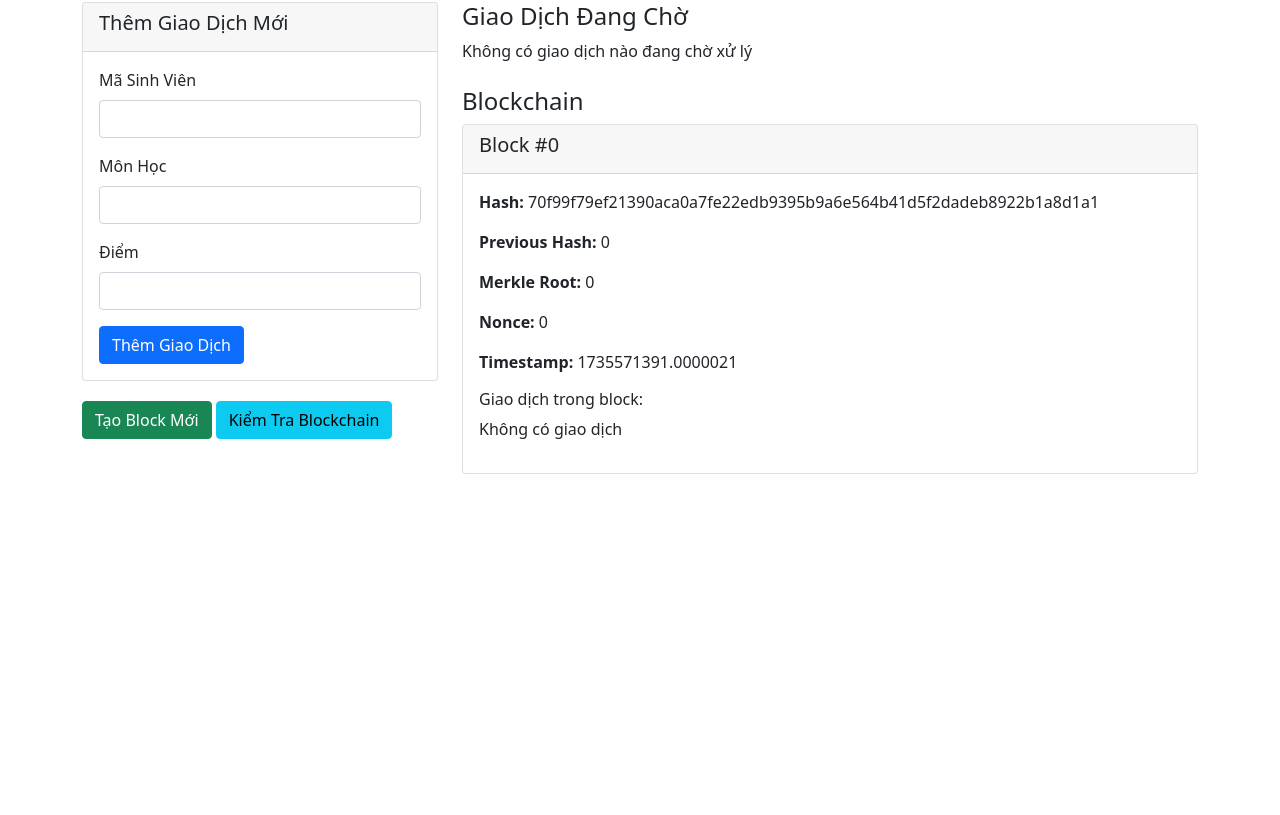
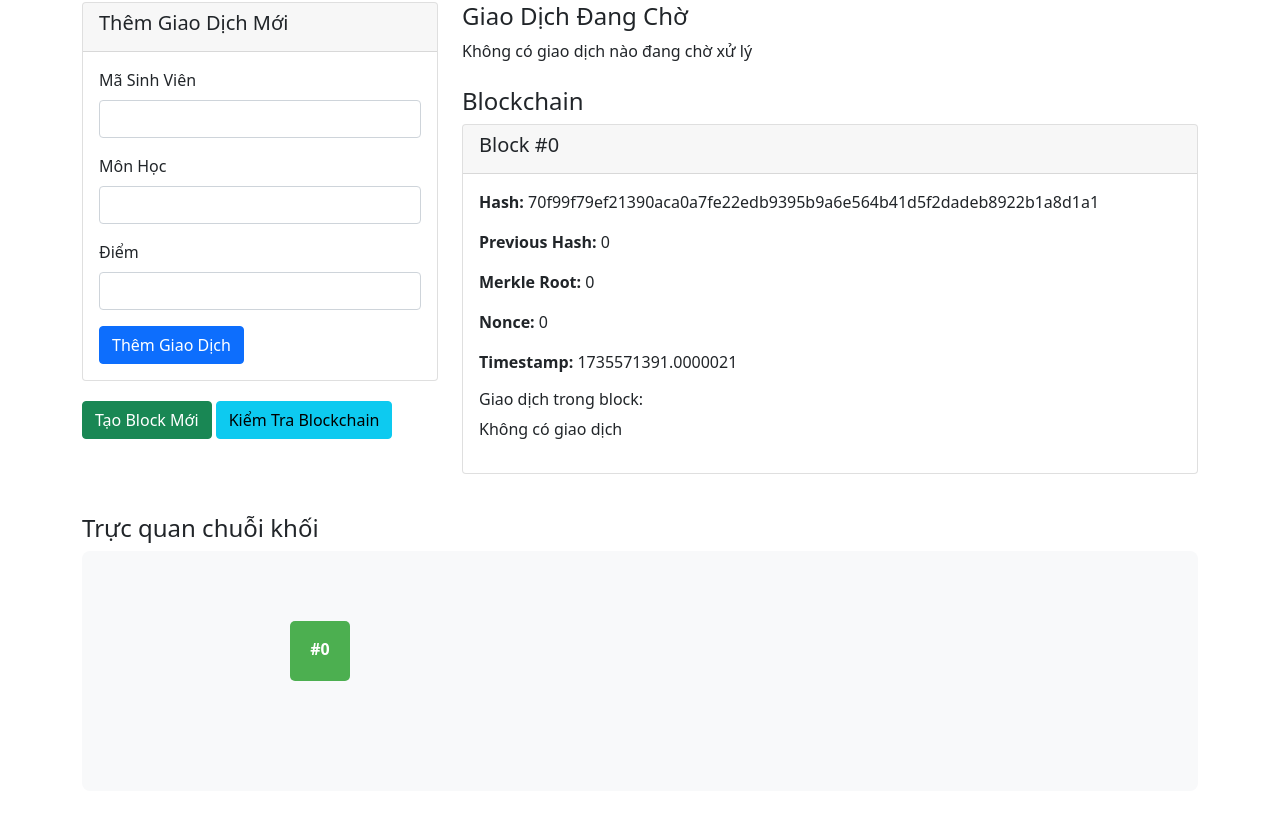
Before and after one commit to Quyphu1910/BTNhom--BlockChain, a Flask app: page / in a window 1280 px wide. Shown: the part 78-893 px from the top of the page. Before the commit the page ends 552 px from the top, so only its background shows below. Run offline with Flask 3, Linux system fonts and the light colour scheme.

Commit message:
thêm hiển thị trực quan blockchain

```diff
--- a/Blockchain.py
+++ b/Blockchain.py
@@ -9,7 +9,7 @@ from datetime import datetime
 
 class Transaction:
     def __init__(self, student_id, course, score):
-        # ID giao dịch duy nhất
+        # Mã giao dịch duy nhất
         self.transaction_id = str(uuid.uuid4())
         # Mã số sinh viên
         self.student_id = student_id
@@ -33,7 +33,7 @@ class Transaction:
         return f"Transaction(ID={self.transaction_id}, student_id={self.student_id}, course={self.course}, score={self.score}, timestamp={self.timestamp})"
 
 # ============================
-# LỚP BLOCK (KHỐI)
+# LỚP KHỐI (Block)
 # ============================
 
 class Block:
@@ -46,15 +46,15 @@ class Block:
         self.timestamp = time.time()
         # Danh sách giao dịch trong khối
         self.transactions = transactions
-        # Merkle Root cho giao dịch
+        # Mã băm gốc Merkle cho giao dịch
         self.merkle_root = self.calculateMerkleRoot()
-        # Nonce (dùng để khai thác khối)
+        # Số nonce (dùng để đào khối)
         self.nonce = 0
         # Mã băm của khối hiện tại
         self.hash = self.calculateHash()
 
     def calculateHash(self):
-        # Tính mã băm cho khối dựa trên nội dung của nó
+        # Tính toán mã băm cho khối dựa trên nội dung của nó
         block_data = (f"{self.index}"
                       f"{self.merkle_root}"
                       f"{self.timestamp}"
@@ -63,7 +63,7 @@ class Block:
         return hashlib.sha256(block_data.encode()).hexdigest()
 
     def calculateMerkleRoot(self):
-        # Tính Merkle Root từ danh sách giao dịch
+        # Tạo cây Merkle và tính gốc Merkle từ các giao dịch
         hashes = []
         for tx in self.transactions:
             # Chuyển giao dịch thành dictionary
@@ -92,26 +92,37 @@ class Block:
         return hashes[0] if hashes else "0"
 
     def mineBlock(self, difficulty):
-        # Khai thác khối bằng cách tìm mã băm bắt đầu với một số lượng "0" nhất định
+        # Đào khối với độ khó xác định
         target = "0" * difficulty
         while not self.hash.startswith(target):
             self.nonce += 1
             self.hash = self.calculateHash()
 
+    def toDict(self):
+        return {
+            "index": self.index,
+            "hash": self.hash,
+            "previous_hash": self.previous_hash,
+            "merkle_root": self.merkle_root,
+            "nonce": self.nonce,
+            "timestamp": self.timestamp,
+            "transactions": [tx.toDict() for tx in self.transactions]
+        }
+
     def __repr__(self):
         return f"Block(index={self.index}, hash={self.hash}, merkle_root={self.merkle_root}, transactions={self.transactions}, timestamp={self.timestamp})"
 
 # ============================
-# LỚP BLOCKCHAIN
+# LỚP CHUỖI KHỐI (Blockchain)
 # ============================
 
 class Blockchain:
     def __init__(self):
-        # Khởi tạo Blockchain với khối gốc (Genesis Block)
+        # Khởi tạo chuỗi khối với khối khởi nguyên
         self.chain = [self.createGenesisBlock()]
-        # Danh sách giao dịch chờ xử lý
+        # Danh sách giao dịch đang chờ
         self.pending_transactions = []
-        # Độ khó để khai thác khối mới
+        # Độ khó đào khối
         self.difficulty = 3
 
     def createGenesisBlock(self):
--- a/app.py
+++ b/app.py
@@ -9,7 +9,7 @@ blockchain = Blockchain()
 @app.route('/')
 def index():
     return render_template('index.html',
-                         chain=blockchain.chain,
+                         chain=[block.toDict() for block in blockchain.chain],
                          pending_transactions=blockchain.pending_transactions)
 
 @app.route('/add_transaction', methods=['POST'])
--- a/static/style.css
+++ b/static/style.css
@@ -1,11 +1,39 @@
+/* Định dạng cho thẻ card */
 .card {
     margin-bottom: 20px;
 }
 
+/* Định dạng cho các mục trong danh sách */
 .list-group-item {
     margin-bottom: 10px;
 }
 
+/* Xử lý hiển thị chi tiết block */
 .block-details {
     word-break: break-all;
 }
+
+/* Khu vực hiển thị đồ họa blockchain */
+#blockchain-graph {
+    background-color: #f8f9fa;
+    border-radius: 8px;
+    padding: 20px;
+    overflow-x: auto;
+}
+
+/* Hiệu ứng di chuột qua block */
+.block-rect:hover {
+    fill: #2E7D32 !important;
+}
+
+/* Định dạng khu vực thông tin block */
+#block-info {
+    background-color: #fff;
+    border: 1px solid #ddd;
+    margin-top: 20px;
+}
+
+/* Xử lý văn bản trong thông tin block */
+#block-info .card-body {
+    word-break: break-all;
+}
--- a/templates/base.html
+++ b/templates/base.html
@@ -27,5 +27,6 @@
     </div>
 
     <script src="https://cdn.jsdelivr.net/npm/bootstrap@5.1.3/dist/js/bootstrap.bundle.min.js"></script>
+    {% block scripts %}{% endblock %}
 </body>
 </html>
--- a/templates/index.html
+++ b/templates/index.html
@@ -2,7 +2,7 @@
 
 {% block content %}
 <div class="row">
-    <!-- Form thêm giao dịch -->
+    <!-- Biểu mẫu thêm giao dịch mới -->
     <div class="col-md-4">
         <div class="card">
             <div class="card-header">
@@ -27,14 +27,14 @@
             </div>
         </div>
 
-        <!-- Các nút chức năng -->
+        <!-- Các nút điều khiển chức năng -->
         <div class="mt-3">
             <a href="{{ url_for('mine_block') }}" class="btn btn-success">Tạo Block Mới</a>
             <a href="{{ url_for('validate_chain') }}" class="btn btn-info">Kiểm Tra Blockchain</a>
         </div>
     </div>
 
-    <!-- Hiển thị giao dịch đang chờ -->
+    <!-- Khu vực hiển thị giao dịch đang chờ -->
     <div class="col-md-8">
         <h4>Giao Dịch Đang Chờ</h4>
         {% if pending_transactions %}
@@ -50,7 +50,7 @@
             <p>Không có giao dịch nào đang chờ xử lý</p>
         {% endif %}
 
-        <!-- Hiển thị blockchain -->
+        <!-- Khu vực hiển thị chuỗi khối -->
         <h4 class="mt-4">Blockchain</h4>
         {% for block in chain %}
             <div class="card mb-3">
@@ -81,4 +81,116 @@
         {% endfor %}
     </div>
 </div>
+
+<!-- Khu vực hiển thị trực quan chuỗi khối -->
+<div class="row mt-4">
+    <div class="col-12">
+        <h4>Trực quan chuỗi khối</h4>
+        <div id="blockchain-graph" class="mb-4"></div>
+        <div id="block-info" class="card d-none">
+            <div class="card-body"></div>
+        </div>
+    </div>
+</div>
 {% endblock %}
+
+{% block scripts %}
+<script src="https://d3js.org/d3.v7.min.js"></script>
+<script>
+document.addEventListener('DOMContentLoaded', function() {
+    // Phân tích dữ liệu blocks
+    const blocks = JSON.parse('{{ chain|tojson|safe }}'.replace(/&#34;/g, '"'));
+
+    // Thiết lập container SVG với chiều rộng động
+    const svgWidth = Math.max(800, blocks.length * 150);
+    const svg = d3.select("#blockchain-graph")
+        .append("svg")
+        .attr("width", "100%")
+        .attr("viewBox", `0 0 ${svgWidth} 200`)
+        .attr("height", 200)
+        .style("min-width", "600px");
+
+    // Thêm định nghĩa mũi tên
+    svg.append("defs").append("marker")
+        .attr("id", "arrow")
+        .attr("viewBox", "0 0 10 10")
+        .attr("refX", 25)
+        .attr("refY", 5)
+        .attr("markerWidth", 6)
+        .attr("markerHeight", 6)
+        .attr("orient", "auto")
+        .append("path")
+        .attr("d", "M 0 0 L 10 5 L 0 10 z")
+        .attr("fill", "#666");
+
+    // Tạo nhóm các block
+    const blockWidth = 60;
+    const blockSpacing = 150;
+
+    const blockGroups = svg.selectAll(".block-group")
+        .data(blocks)
+        .enter()
+        .append("g")
+        .attr("class", "block-group")
+        .attr("transform", (d, i) => `translate(${i * blockSpacing + 50}, 50)`);
+
+    // Thêm hình chữ nhật cho các block
+    blockGroups.append("rect")
+        .attr("width", blockWidth)
+        .attr("height", blockWidth)
+        .attr("rx", 5)
+        .attr("class", "block-rect")
+        .style("fill", "#4CAF50")
+        .style("cursor", "pointer")
+        .on("click", function(event, d) {
+            showBlockInfo(d);
+        });
+
+    // Thêm số thứ tự block
+    blockGroups.append("text")
+        .attr("x", blockWidth/2)
+        .attr("y", blockWidth/2)
+        .attr("text-anchor", "middle")
+        .attr("dominant-baseline", "middle")
+        .style("fill", "white")
+        .style("font-weight", "bold")
+        .text(d => `#${d.index}`);
+
+    // Thêm mũi tên giữa các block
+    if (blocks.length > 1) {
+        svg.selectAll(".arrow")
+            .data(blocks.slice(1))
+            .enter()
+            .append("line")
+            .attr("class", "arrow")
+            .attr("x1", (d, i) => i * blockSpacing + blockWidth + 50)
+            .attr("y1", 50 + blockWidth/2)
+            .attr("x2", (d, i) => (i + 1) * blockSpacing + 50)
+            .attr("y2", 50 + blockWidth/2)
+            .attr("stroke", "#666")
+            .attr("stroke-width", 2)
+            .attr("marker-end", "url(#arrow)");
+    }
+
+    function showBlockInfo(block) {
+        const blockInfo = document.getElementById('block-info');
+        blockInfo.classList.remove('d-none');
+        blockInfo.querySelector('.card-body').innerHTML = `
+            <h5>Block #${block.index}</h5>
+            <p><strong>Hash:</strong> ${block.hash}</p>
+            <p><strong>Previous Hash:</strong> ${block.previous_hash}</p>
+            <p><strong>Merkle Root:</strong> ${block.merkle_root}</p>
+            <p><strong>Nonce:</strong> ${block.nonce}</p>
+            <p><strong>Timestamp:</strong> ${block.timestamp}</p>
+            <h6>Giao dịch trong block:</h6>
+            ${block.transactions && block.transactions.length > 0
+                ? block.transactions.map(tx =>
+                    `<p>Sinh viên: ${tx.student_id} | Môn: ${tx.course} | Điểm: ${tx.score}</p>`
+                ).join('')
+                : '<p>Không có giao dịch</p>'
+            }
+        `;
+    }
+});
+</script>
+{% endblock %}
```
